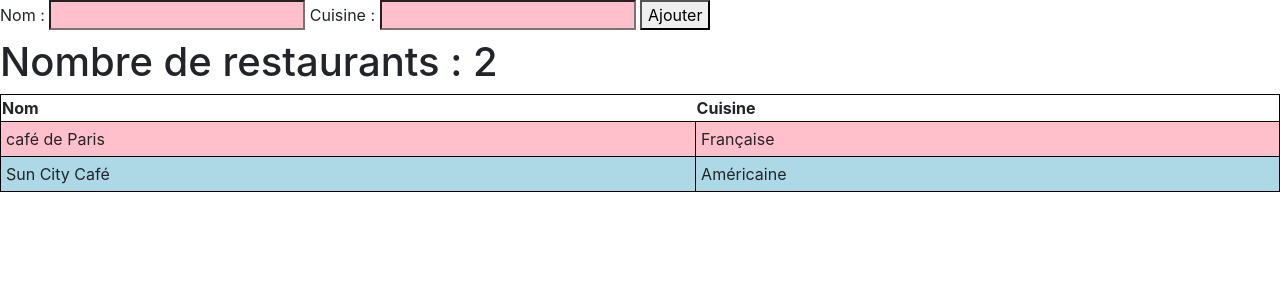
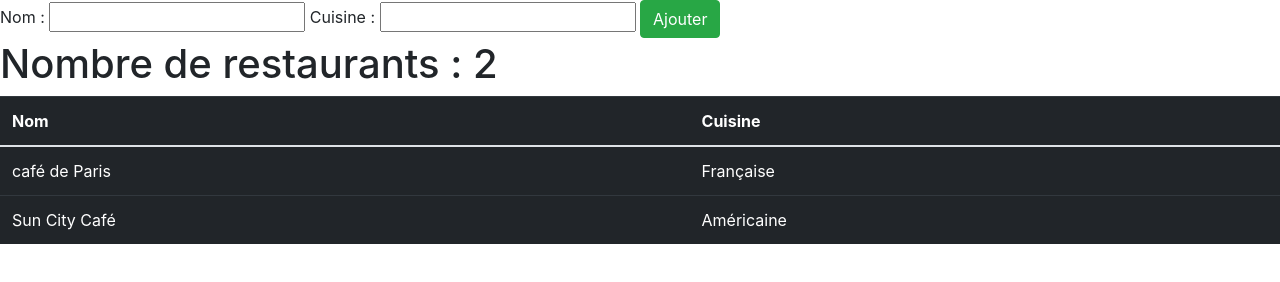
Before and after one commit to sosaaavage/TP-JavaScript-et-HTML-5-introduction-nodeJS-Express-mongoDB, a plain HTML site: page client/index.html in a window 1280 px wide. Drawn offline with nearby package versions, Linux system fonts and the light colour scheme; no server answers.

Commit message:
update tables and add_button

```diff
--- a/client/index.html
+++ b/client/index.html
@@ -9,7 +9,6 @@
 
     <script src="js/script.js"></script>
     <link rel="stylesheet" href="https://stackpath.bootstrapcdn.com/bootstrap/4.1.3/css/bootstrap.min.css" integrity="sha384-MCw98/SFnGE8fJT3GXwEOngsV7Zt27NXFoaoApmYm81iuXoPkFOJwJ8ERdknLPMO" crossorigin="anonymous">
-    <link rel="stylesheet" href="css/styles.css">
 
     <title>Gestionnaire restaurants VueJS</title>
 </head>
@@ -24,18 +23,17 @@
             Cuisine : <input type="text" required v-model="cuisine">
         </label>
 
-        <button>Ajouter</button>
+        <button class="btn btn-success">Ajouter</button>
     </form>
 
     <h1>Nombre de restaurants : {{restaurants.length}}</h1>
-    <table>
+    <table class="table table-dark">
         <tr>
             <th>Nom</th>
             <th>Cuisine </th>
         </tr>
         <tbody>
-            <tr v-for="r,index in restaurants" v-on:click="supprimerRestaurant(index)" v-bind:style="{backgroundColor:getColor(index)}"
-                v-bind:class="{bordureRouge:(index === 2)}">
+            <tr v-for="r,index in restaurants" v-on:click="supprimerRestaurant(index)">
                 <td>{{r.nom}}</td>
                 <td> {{r.cuisine}}</td>
             </tr>
```
